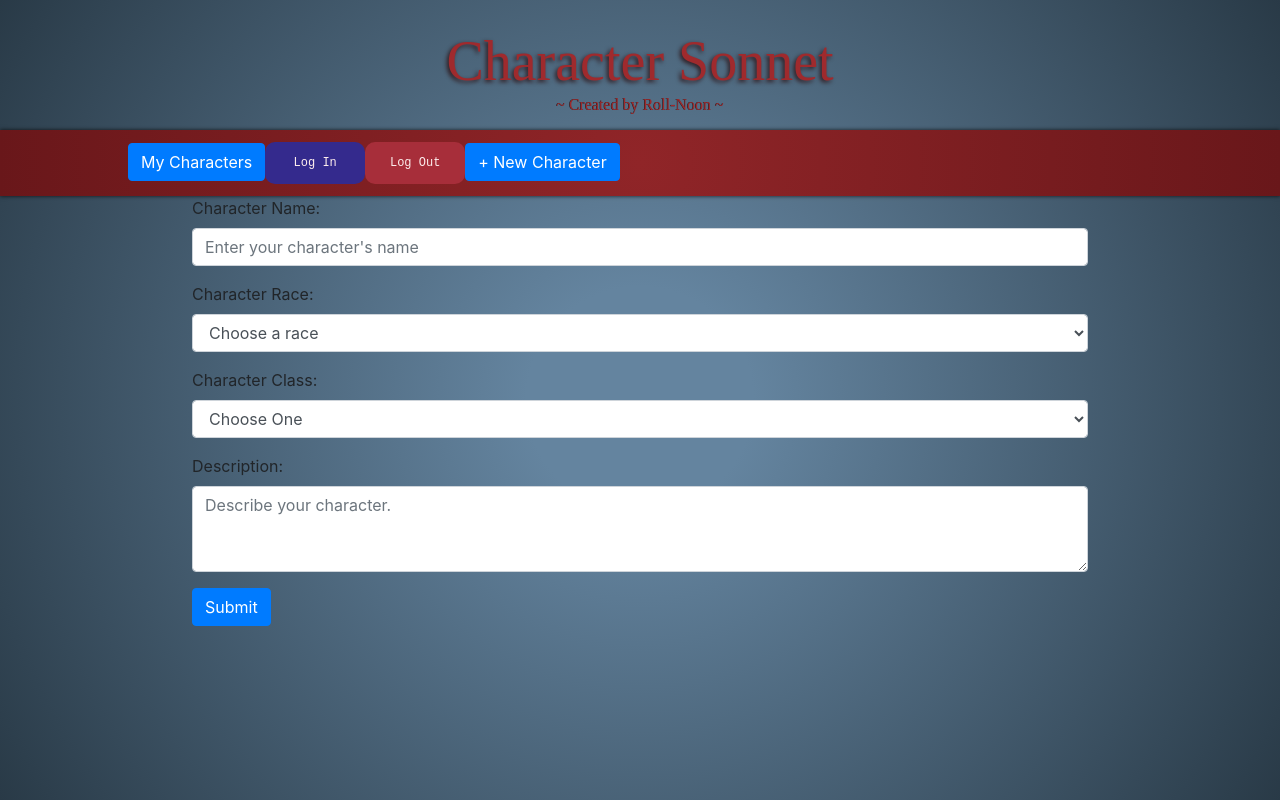
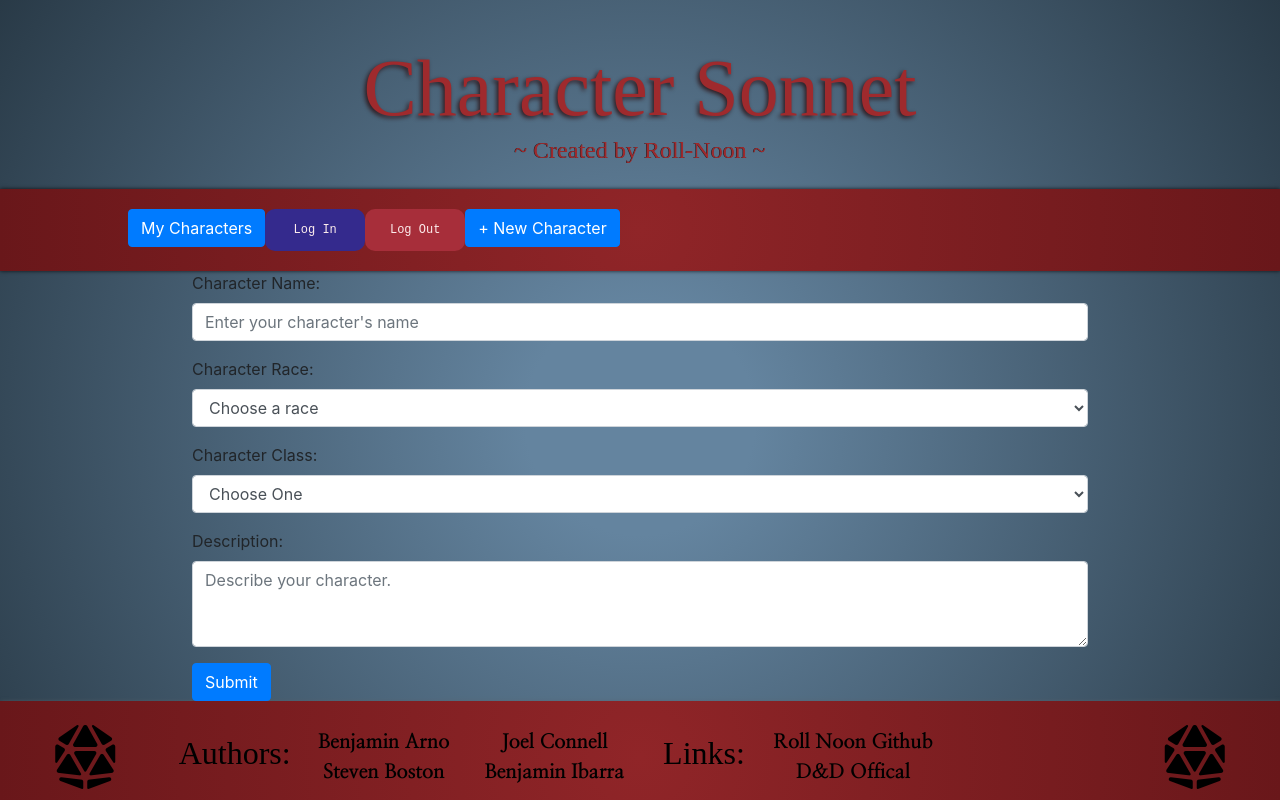
Before and after one commit to Roll-Noon-A-Barbaric-Sonnet/Roll-Noon, a React (Create React App) app: page /builder in a window 1280 px wide. Shown: the top 800 px of the page. Built offline with nearby package versions, Linux system fonts and the light colour scheme; a web font is replaced by a local one.

Commit message:
minor push for styling changes

```diff
--- a/public/index.html
+++ b/public/index.html
@@ -5,7 +5,7 @@
     <link rel="icon" href="%PUBLIC_URL%/favicon.ico" />
     <style>
       @import url('https://fonts.googleapis.com/css2?family=Almendra&display=swap');
-      @import url('https://fonts.googleapis.com/css2?family=Open+Sans&display=swap');
+      @import url('https://fonts.googleapis.com/css2?family=Nanum+Myeongjo:wght@800&display=swap');
       </style>
     <meta name="viewport" content="width=device-width, initial-scale=1" />
     <meta name="theme-color" content="#000000" />
@@ -29,7 +29,7 @@
       work correctly both with client-side routing and a non-root public URL.
       Learn how to configure a non-root public URL by running `npm run build`.
     -->
-    <title>React App</title>
+    <title>Character Sonnet</title>
   </head>
   <body>
     <noscript>You need to enable JavaScript to run this app.</noscript>
--- a/src/css/Navbar.css
+++ b/src/css/Navbar.css
@@ -29,7 +29,7 @@
   transition: all 0.5s;
   border-radius: 10px;
   box-shadow: 0px 6px 15px #1b1bc261;
-  /* padding: 1.5rem 3rem 1.5rem 1.5rem; */
+  padding: 1.5rem 3rem 1.5rem 1.5rem;
   color: #ffffff;
 }
 .login-btn:hover::after {
@@ -69,7 +69,7 @@
   transition: all 0.5s;
   border-radius: 10px;
   box-shadow: 0px 6px 15px #e20d0d61;
-  /* padding: 1.5rem 3rem 1.5rem 1.5rem; */
+  padding: 1.5rem 3rem 1.5rem 1.5rem;
   color: #ffffff;
 }
 .logout-btn:hover::after {
--- a/src/css/index.css
+++ b/src/css/index.css
@@ -1,23 +1,23 @@
 /* ------------ General Body Styling ------------ */
 
+html, body {
+  margin: 0;
+  padding: 0;
+  min-height: 100vh;
+}
 
 body {
+  width: auto;
+  background: rgb(100,132,159);
+  background: radial-gradient(circle, rgba(100,132,159,1) 15%, rgba(41,58,71,1) 100%);
+  /* display: flex;
+  flex-direction: column; */
+}
+
+/* #root{
   margin: 0;
   padding: 0;
-  height: 100vh;
-  width: auto;
-  /* background: rgb(224,217,201);
-  background: radial-gradient(circle, rgba(224,217,201,1) 62%, rgba(215,202,170,1) 100%); */
-  background: rgb(100,132,159);
-  background: radial-gradient(circle, rgba(100,132,159,1) 15%, rgba(41,58,71,1) 100%);
-  display: flex;
-  flex-direction: column;
-}
-
-/* html {
-  margin: 0;
-  padding: 0;
-  height: 100vh;
+  max-height: 100vh;
 } */
 
 
@@ -31,7 +31,7 @@ body {
 #mainTitle {
   width: fit-content;
   margin: .5em auto 0px auto;
-  font-size: 3.5em;
+  font-size: 5em;
   transition: 500ms;
   font-family: 'Almendra', serif;
   text-align: center;
@@ -50,7 +50,7 @@ body {
 #mainSubTitle{
   width: fit-content;
   margin: 0px auto 1em auto;
-  font-size: 1em;
+  font-size: 1.5em;
   transition: 800ms;
   font-family: 'Almendra', serif;
   text-align: center;
@@ -69,8 +69,8 @@ body {
 
 
 #mainNav {
-  padding-top: .75em;
-  padding-bottom: .75em;
+  padding-top: 1.25em;
+  padding-bottom: 1.25em;
   margin: 0 auto;
   max-width: 100%;
   background: rgb(144,37,40);
@@ -89,25 +89,27 @@ body {
 
 
 #mainBody {
+  /* height: 100%; */
+  margin-top: auto;
+  margin-bottom: auto;
   margin-left: auto;
   margin-right: auto;
-  height: 100vh;
   width: 70%;
 }
 
 #mainArticle{
-  height: 100%;
+
 }
 
 /* --------------- Footer Styling ---------------- */
 
 
 #mainFooter {
-  padding: 8px 0px 8px 0px;
+  padding: 24px 0px 24px 0px;
   margin-top: auto;
   margin-bottom: 0;
-  height: fit-content;
   width: 100vw;
+  /* height: fit-content; */
 
   background: rgb(144,37,40);
   background: radial-gradient(circle, rgba(144,37,40,1) 0%, rgba(105,23,26,1) 100%);
@@ -115,10 +117,10 @@ body {
   background: linear-gradient(0deg, rgba(224,217,201,1) 0%, rgba(224,217,201,1) 50%, rgba(199,186,157,1) 100%); */
 
   display: grid;
-  grid-template-columns: .5fr .5fr .5fr .5fr .5fr .6fr 1.5fr .5fr;
+  grid-template-columns: 1fr .75fr 1fr 1fr .75fr 1fr 1fr 1fr;
   grid-template-rows: 1fr;
 
-  bottom: 0;
+  /* bottom: 0; */
   align-content: center;
   justify-content: center;
 
@@ -142,7 +144,10 @@ body {
   align-self: center;
   justify-self: center;
   color: black;
+}
 
+#footerAuthors{
+  font-size: 2em;
 }
 
 #ourNames {
@@ -153,7 +158,8 @@ body {
 }
 
 #team{
-  font-family: 'Open Sans', serif;
+  font-size: 1.25em;
+  font-family: 'Nanum Myeongjo', serif;
   transition: 200ms;
   text-align: center;
   text-decoration: none;
@@ -188,9 +194,9 @@ body {
 
 
 @media ( max-width: 700px ) {
-  body {
+  /* body {
     background-size: 100vh;
-  }
+  } */
 
   #mainFooter{
     display: grid;
```
